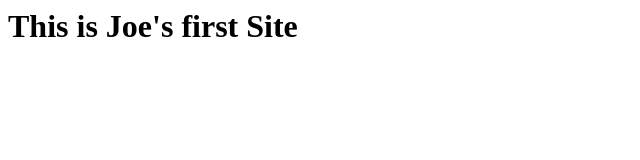
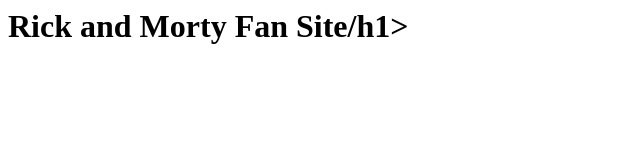
Before and after one commit to Speedykibbles7/firstwebsite, a plain HTML site: page index.html in a window 1280 px wide. Shown: the whole page, without its empty margins (0-640 px from the left). Drawn offline with Linux system fonts and the light colour scheme.

Commit message:
changed heading

```diff
--- a/index.html
+++ b/index.html
@@ -1,5 +1,5 @@
 <html>
 	<body>
-		<h1>This is Joe's first Site</h1>
+		<h1>Rick and Morty Fan Site/h1>
 	</body>
 </html>
```
